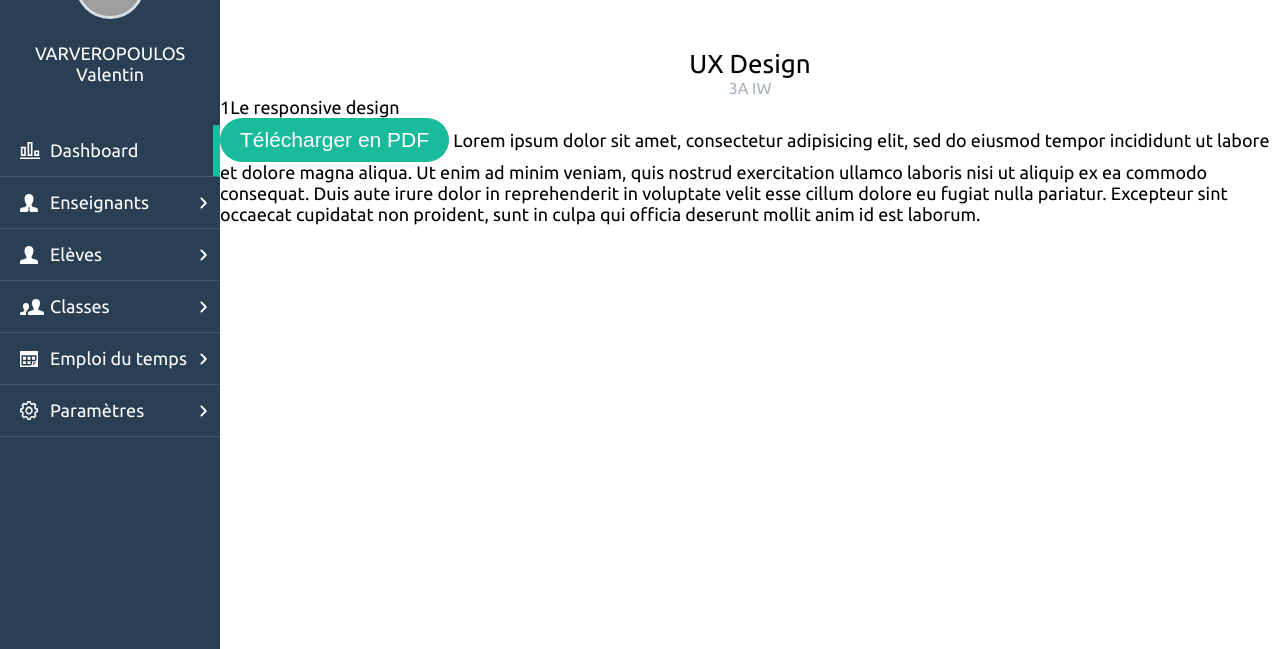
After one commit to adrienmii/CMSProject, a PHP site: page /views/student/chapter.html in a window 1280 px wide; the page is wider, and only the part inside the window is pictured. The commit adds this page. Shown: the part 151-800 px from the top of that part. Run offline with PHP 8.4, Linux system fonts and the light colour scheme; style sheets or scripts are compiled from the project's sources; some libraries are stand-ins or nearby versions; grey boxes are pictures that could not be loaded.

Commit message:
Debut intégration page chapter

```diff
--- /dev/null
+++ b/public/css/css/chapter.css
@@ -0,0 +1,3 @@
+
+
+/*# sourceMappingURL=chapter.css.map */
--- a/public/css/scss/style.scss
+++ b/public/css/scss/style.scss
@@ -4,6 +4,7 @@
 @import "template";
 @import "dashboard";
 @import "myCourses";
+@import "chapter";
 
 html {
   height: 100%;
--- /dev/null
+++ b/views/student/chapter.html
@@ -0,0 +1,126 @@
+<!DOCTYPE html>
+<html>
+<head>
+	<link rel="stylesheet" type="text/css" href="../../public/css/css/style.css">
+	<link href="https://fonts.googleapis.com/css?family=Ubuntu:300,400,500" rel="stylesheet">
+</head>
+<body>
+	<div id="sideBar" class="hidden-xs visible-sm">
+		<header></header>
+		<main class="text-center">
+			<div id="userPicture"></div>
+			<div id="userName">VARVEROPOULOS<br>Valentin</div>
+		</main>
+		<nav id="navBar">
+			<ul>
+				<li class="active">Dashboard</li>
+				<li>Enseignants</li>
+				<li>Elèves</li>
+				<li>Classes</li>
+				<li>Emploi du temps</li>
+				<li>Paramètres</li>
+			</ul>
+		</nav>
+	</div>
+	<div id="pageContent">
+		<header>
+			<div id="topBar" class="col-md-12 hidden-xs visible-sm">
+				<div class="row">
+					<div class="col-md-6">
+						<a id="toggleIcon" onclick="toggleNav()" href="#"></a>
+					</div>
+					<div class="col-md-2 col-md-offset-4">
+						<input  id="inputSearch" type="text">
+					</div>
+				</div>
+			</div>
+			<div id="topBarMobile" class="hidden-sm">
+				<div class="row">
+					<div class="col-xs-2">
+						<a id="toggleIcon" onclick="toggleMenuMobile()" href="#"></a>
+					</div>
+					<div id="logoMobile" class="col-xs-6 col-xs-offset-1"></div>
+					<div id="iconSearch" class="col-xs-2 col-xs-offset-1" onclick="toggleSearchMobile()""></div>
+				</div>
+				<nav id="navBarMobile" class="menuMobileClose">
+					<ul>
+						<li>Dashboard</li>
+						<li>Enseignants</li>
+						<li>Elèves</li>
+						<li>Classes</li>
+						<li>Emploi du temps</li>
+						<li>Paramètres</li>
+					</ul>
+				</nav>
+				<div id="divInputSearchMobile" class="row divInputSearchMobileClose">
+					<div class="col-xs-12">
+						<input id="SearchMobile" type="text">
+					</div>
+				</div>
+			</div>
+			<div id="pathSection" class="col-md-12">
+				<p>Mes cours > UX Design > Le responsive design</p>
+			</div>
+		</header>
+		<main>
+				<header id="courseTitle" class="col-md-12 text-center">
+					UX Design<br>
+					<span>3A IW</span>
+				</header>
+				<main>
+					<section>
+						<article>
+							<header>
+								<div><span>1</span>Le responsive design</div>
+								<input type="button" id="downloadToPdf" value="Télécharger en PDF" />
+								Lorem ipsum dolor sit amet, consectetur adipisicing elit, sed do eiusmod
+								tempor incididunt ut labore et dolore magna aliqua. Ut enim ad minim veniam,
+								quis nostrud exercitation ullamco laboris nisi ut aliquip ex ea commodo
+								consequat. Duis aute irure dolor in reprehenderit in voluptate velit esse
+								cillum dolore eu fugiat nulla pariatur. Excepteur sint occaecat cupidatat non
+								proident, sunt in culpa qui officia deserunt mollit anim id est laborum.
+							</header>
+							<main>
+								<div><span></span></div>
+								<p></p>
+							</main>
+						</article>
+					</section>
+				</main>
+		</main>
+	</div>
+<script type="text/javascript" src="https://ajax.googleapis.com/ajax/libs/jquery/3.1.0/jquery.min.js"></script>
+	<script>
+		function toggleNav() {
+		   $("#sideBar").toggleClass("menuClose");
+		   $("#pageContent").toggleClass("menuClose");
+		}
+
+		function toggleMenuMobile() {
+		  	$("#navBarMobile").toggleClass("menuMobileClose");
+		}
+
+		function toggleSearchMobile() {
+		  	$("#divInputSearchMobile").toggleClass("divInputSearchMobileClose");
+		}
+	</script>
+
+</body>
+<script type="text/javascript" src="https://ajax.googleapis.com/ajax/libs/jquery/3.1.0/jquery.min.js"></script>
+	<script>
+		function toggleNav() {
+		   $("#sideBar").toggleClass("menuClose");
+		   $("#pageContent").toggleClass("menuClose");
+		}
+
+		function toggleMenuMobile() {
+		  	$("#navBarMobile").toggleClass("menuMobileClose");
+		}
+
+		function toggleSearchMobile() {
+		  	$("#divInputSearchMobile").toggleClass("divInputSearchMobileClose");
+		}
+	</script>
+
+</body>
+</html>
```
Also changed, not shown: public/css/scss/chapter.scss (added), 2 other files.
